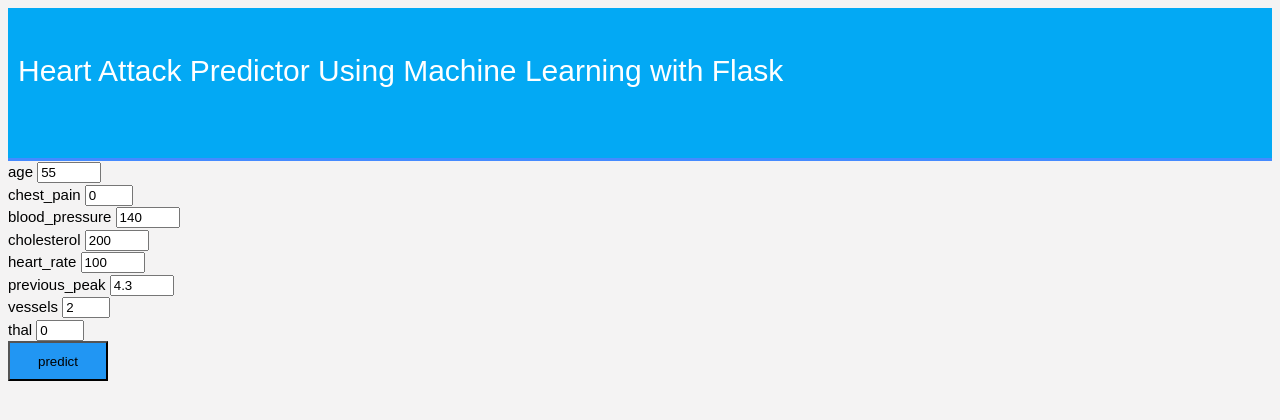
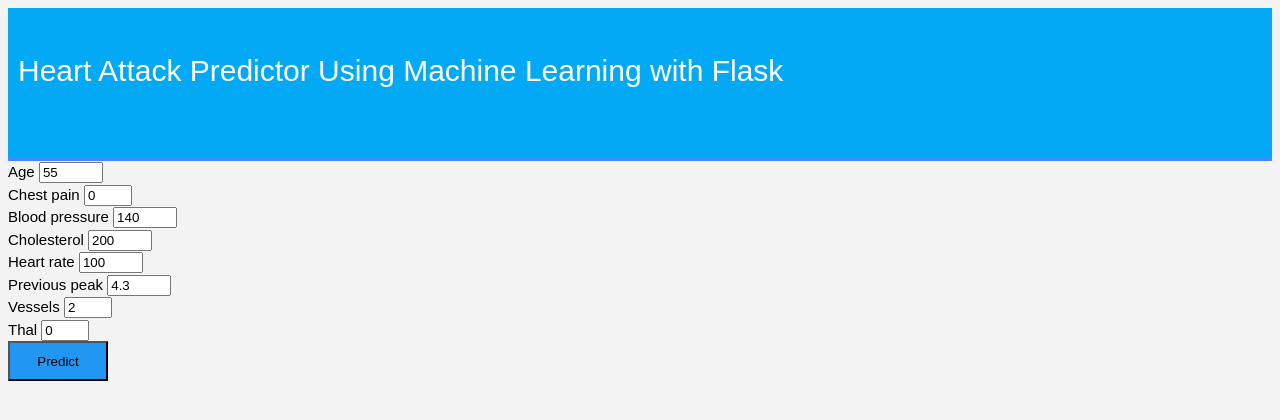
Before and after one commit to evrimpolat93/final-project, a Flask app: page / in a window 1280 px wide. Shown: the top 420 px of the page. Run offline with Flask 2, Linux system fonts and the light colour scheme; parts of the project's set-up code (start-up, migrations or seed data) failed here and were passed over.

Commit message:
updated files

```diff
--- a/templates/home.html
+++ b/templates/home.html
@@ -11,7 +11,7 @@
 		<div id="brandname">
 			Heart Attack Predictor Using Machine Learning with Flask
 		</div>
-		<!-- <h2>Heart Attack Predictor</h2> -->
+			 <!-- <h2>Heart Attack Predictor</h2>  -->
 
 	</div>
 	</header>
@@ -24,43 +24,43 @@
 		<!-- <textarea name="message" rows="4" cols="50"></textarea>
 		<br/> -->
 		<div>
-			<label for="age">age</label>
+			<label for="age">Age</label>
 			<input id="age" name="age" type="number" min="1" max="100" value="55"/>
 		  </div>
 
 		  <div>
-			<label for="chest_pain">chest_pain</label>
+			<label for="chest_pain">Chest pain</label>
 			<input id="chest_pain" name="chest_pain" type="number" min="0" max="3" value="0" />
 		  </div>
 		  <div>
-			<label for="blood_pressure">blood_pressure</label>
+			<label for="blood_pressure">Blood pressure</label>
 			<input id="blood_pressure" name="blood_pressure" type="number" min="90" max="200" value="140"/>
 		  </div>
 		  <div>
-			<label for="cholesterol">cholesterol</label>
+			<label for="cholesterol">Cholesterol</label>
 			<input id="cholesterol" name="cholesterol" type="number" min="100" max="600" value="200" />
 		  </div>
 
 		  <div>
-			<label for="heart_rate">heart_rate</label>
+			<label for="heart_rate">Heart rate</label>
 			<input id="heart_rate" name="heart_rate" type="number" min="60" max="225" value="100"/>
 		  </div>
 
 		  <div>
-			<label for="previous_peak">previous_peak</label>
+			<label for="previous_peak">Previous peak</label>
 			<input id="previous_peak" name="previous_peak" type="number" step="0.1" min="0" max="6.2" value="4.3"/>
 		  </div>
 
 		  <div>
-			<label for="vessels">vessels</label>
+			<label for="vessels">Vessels</label>
 			<input id="vessels" name="vessels" type="number" min="0" max="4" value="2" />
 		  </div>
 		  <div>
-			<label for="thal">thal</label>
+			<label for="thal">Thal</label>
 			<input id="thal" name="thal" type="number" min="0" max="3" value="0" />
 		  </div>
 
-		<input type="submit" class="btn-info" value="predict">
+		<input type="submit" class="btn-info" value="Predict">
 
 	</form>
 
--- a/templates/result.html
+++ b/templates/result.html
@@ -18,9 +18,9 @@
 	<p style="color:blue;font-size:20;text-align: center;"><b>Results for Comment</b></p>
 	<div class="results">
 			{% if prediction==1 %}
-			<h2 style="color:red;">Heart Attack Coming Soon</h2>
+			<h2 style="color:red;">More chance of heart attack</h2>
 			{% elif prediction==0 %}
-			<h2 style="color:blue;">No Heart Attack for U</h2>
+			<h2 style="color:blue;">Less chance of heart attack</h2>
 			{% endif %}
 		</div>
 	</body>
```
